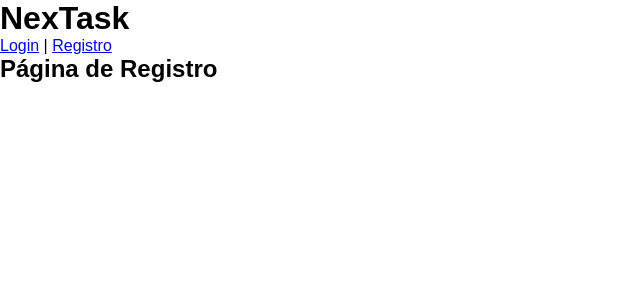
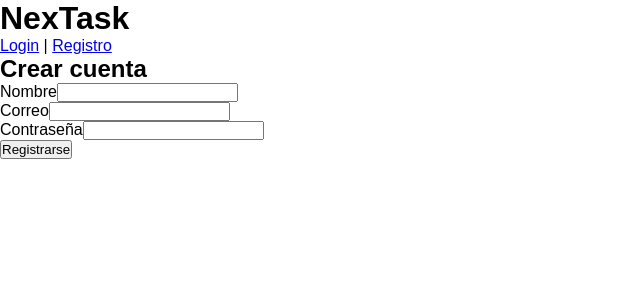
Before and after one commit to ArleyCalderon/NexTask, a React app in the folder frontend/: page /registro in a window 1280 px wide. Shown: the top 300 px of the page, without its empty margins (0-640 px from the left). Built offline with nearby package versions, Linux system fonts and the light colour scheme; no server answers; the HTML template or start-up script is replaced by a standard one.

Commit message:
feat: completa autenticacion del frontend

```diff
--- a/frontend/src/App.jsx
+++ b/frontend/src/App.jsx
@@ -3,6 +3,7 @@
 import RutaProtegida from './componentes/Auth/RutaProtegida';
 import { useContext } from 'react';
 import { ContextoAuth } from './contexto/ContextoAuth';
+import FormularioRegistro from './componentes/Auth/FormularioRegistro';
 
 function App() {
 
@@ -33,10 +34,10 @@
           element={<FormularioLogin />}
         />
 
-        <Route
-          path="/registro"
-          element={<h2>Página de Registro</h2>}
-        />
+      <Route
+        path="/registro"
+        element={<FormularioRegistro />}
+      />
 
         <Route
         path="/tareas"
--- /dev/null
+++ b/frontend/src/componentes/Auth/FormularioRegistro.jsx
@@ -0,0 +1,82 @@
+import { useContext, useState } from 'react';
+import { useNavigate } from 'react-router-dom';
+import { ContextoAuth } from '../../contexto/ContextoAuth';
+
+function FormularioRegistro() {
+  const [nombre, setNombre] = useState('');
+  const [email, setEmail] = useState('');
+  const [password, setPassword] = useState('');
+  const [error, setError] = useState('');
+  const [enviando, setEnviando] = useState(false);
+
+  const { registro } = useContext(ContextoAuth);
+  const navigate = useNavigate();
+
+  const manejarSubmit = async (e) => {
+    e.preventDefault();
+
+    setError('');
+    setEnviando(true);
+
+    try {
+      await registro(nombre, email, password);
+      navigate('/tareas');
+    } catch (error) {
+      setError(
+        error.response?.data?.error ||
+        'Error al registrar el usuario'
+      );
+    } finally {
+      setEnviando(false);
+    }
+  };
+
+  return (
+    <div>
+      <h2>Crear cuenta</h2>
+
+      <form onSubmit={manejarSubmit}>
+        <div>
+          <label htmlFor="nombre">Nombre</label>
+          <input
+            id="nombre"
+            type="text"
+            value={nombre}
+            onChange={(e) => setNombre(e.target.value)}
+            required
+          />
+        </div>
+
+        <div>
+          <label htmlFor="email">Correo</label>
+          <input
+            id="email"
+            type="email"
+            value={email}
+            onChange={(e) => setEmail(e.target.value)}
+            required
+          />
+        </div>
+
+        <div>
+          <label htmlFor="password">Contraseña</label>
+          <input
+            id="password"
+            type="password"
+            value={password}
+            onChange={(e) => setPassword(e.target.value)}
+            required
+          />
+        </div>
+
+        {error && <p>{error}</p>}
+
+        <button type="submit" disabled={enviando}>
+          {enviando ? 'Creando cuenta...' : 'Registrarse'}
+        </button>
+      </form>
+    </div>
+  );
+}
+
+export default FormularioRegistro;
--- a/frontend/src/contexto/ContextoAuth.jsx
+++ b/frontend/src/contexto/ContextoAuth.jsx
@@ -44,6 +44,21 @@
     return respuesta.data;
   };
 
+const registro = async (nombre, email, password) => {
+  const respuesta = await api.post('/auth/registro', {
+    nombre,
+    email,
+    password,
+  });
+
+  const { token, usuario } = respuesta.data;
+
+  localStorage.setItem('token', token);
+  setUsuario(usuario);
+
+  return respuesta.data;
+};
+
   const logout = () => {
     localStorage.removeItem('token');
     setUsuario(null);
@@ -51,12 +66,13 @@
 
   return (
     <ContextoAuth.Provider
-      value={{
+        value={{
         usuario,
         cargando,
         login,
+        registro,
         logout,
-      }}
+        }}
     >
       {children}
     </ContextoAuth.Provider>
```
